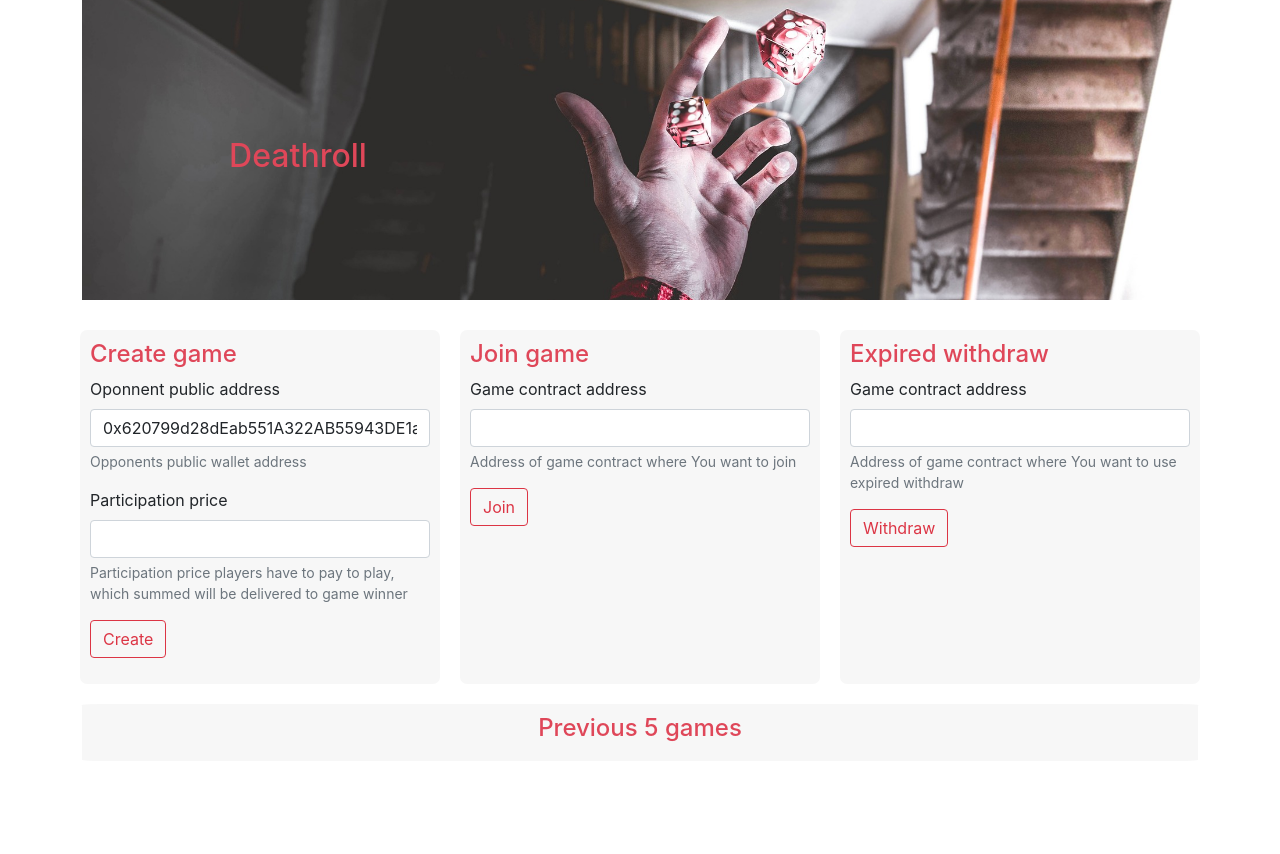
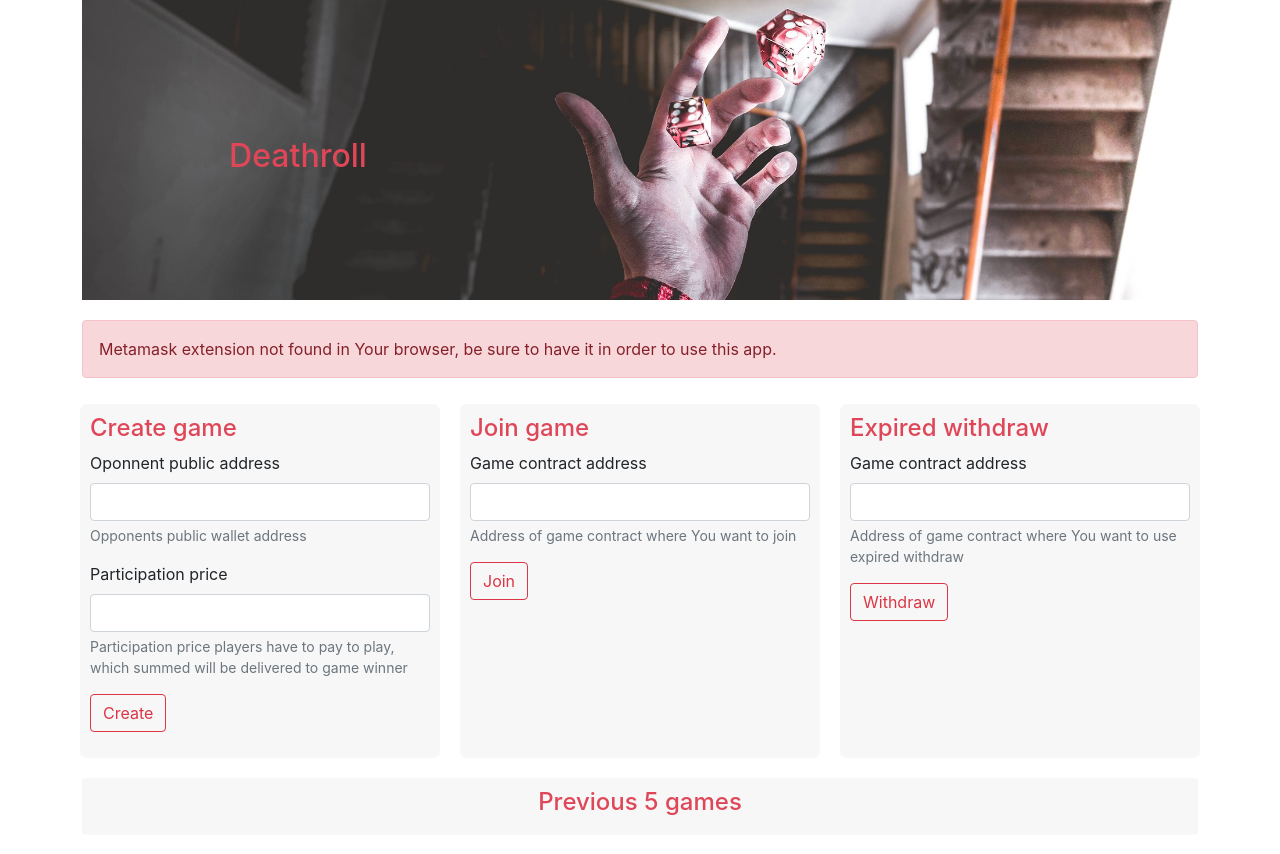
Before and after one commit to MrLaki5/Deathroll-dapp, a React (Create React App) app in the folder web-client/: page / in a window 1280 px wide. Before the commit the page ends 800 px from the top, so only its background shows below. Built offline with nearby package versions, Linux system fonts and the light colour scheme.

Commit message:
add: error handling in client

```diff
--- a/web-client/src/App.js
+++ b/web-client/src/App.js
@@ -14,7 +14,7 @@ class App extends Component {
                    web3: null,
                    accounts: null,
                    contract: null,
-                   oponent_value: "0x620799d28dEab551A322AB55943DE1a58e487A37",
+                   oponent_value: "",
                    player_number: "/",
                    game_contract_address: "",
                    round_number: 1234,
@@ -29,7 +29,8 @@ class App extends Component {
                    participation_value: "",
                    participation_value_wei: "",
                    last_action_time: "",
-                   game_expired_address: ""
+                   game_expired_address: "",
+                   error_message: ""
                   };
 
     this.handleChange = this.handleChange.bind(this);
@@ -86,22 +87,28 @@ class App extends Component {
       })
     } catch (error) {
       // Catch any errors for any of the above operations.
-      alert(
-        `Failed to load web3, accounts, or contract. Check console for details.`,
-      );
-      console.error(error);
+      this.setState({error_message: "There was problem with creating a game contract."})
     }
   }
 
   handleSubmitContractAddress(event) {
     event.preventDefault();
-
+    try {
+      if (this.state.web3.utils.isAddress(this.state.game_contract_address)) {
         const instance = new this.state.web3.eth.Contract(
           DeathrollContract.abi,
           this.state.game_contract_address
         );
 
         this.setState({ contract: instance }, () => this.load_state_function());
+      }
+      else {
+        this.setState({error_message: "Invalid game address."})
+      }
+    } catch (error) {
+      // Catch any errors for any of the above operations.
+      this.setState({error_message: "There is error joining a game."})
+    }
   }
 
   handleSubmitExpiredAddress(event) {
@@ -110,12 +117,22 @@ class App extends Component {
   }
 
   expire_withdraw = async () => {
+    try {
+      if (this.state.web3.utils.isAddress(this.state.game_contract_address)) {
         const instance = new this.state.web3.eth.Contract(
           DeathrollContract.abi,
           this.state.game_expired_address
         );
 
         await instance.methods.expire_withdraw().send({ from: this.state.accounts[0] })
+      }
+      else {
+        this.setState({error_message: "Invalid game address."})
+      }
+    } catch (error) {
+      // Catch any errors for any of the above operations.
+      this.setState({error_message: "There is error requesting expired withdrawal."})
+    }
   }
 
   check_game_finish_status = async (winner_address) => {
@@ -169,12 +186,19 @@ class App extends Component {
   }
 
   generate_roll = async () => {
+    try {
       this.setState({show_roll: false})
 
       await this.state.contract.methods.roll().send({ from: this.state.accounts[0] });
     }
+    catch (error) {
+      // Catch any errors for any of the above operations.
+      this.setState({error_message: "There was error rolling.", show_roll: true})
+    }
+  }
 
   load_state_function = async () => {
+    try {
       var games_history = JSON.parse(localStorage.getItem("game_history"));
       if (games_history != null)
       {
@@ -230,18 +254,33 @@ class App extends Component {
       else if (round_state === 4) {
 
       }
+    } catch (error) {
+      // Catch any errors for any of the above operations.
+      this.setState({error_message: "There was error loading game content."})
+    }
   }
 
   init_game_function = async () => {
-    console.log("Init game function!")
+    try {
       this.setState({show_init: false})
       await this.state.contract.methods.init_ready().send({ from: this.state.accounts[0], value: this.state.participation_value_wei });
       this.check_round_info();
     }
+    catch (error) {
+      // Catch any errors for any of the above operations.
+      this.setState({error_message: "There was error initializing game.", show_init: true})
+    }
+  }
 
   withdraw = async () => {
+    try {
       this.setState({show_withdraw: false})
       await this.state.contract.methods.withdraw().send({ from: this.state.accounts[0] });
+    }
+    catch (error) {
+      // Catch any errors for any of the above operations.
+      this.setState({error_message: "There was error withdrawing prize.", show_withdraw: true})
+    }
   }
 
   componentDidMount = async () => {
@@ -257,12 +296,12 @@ class App extends Component {
 
         this.setState({ web3, accounts});
       }
+      else {
+        this.setState({error_message: "Metamask extension not found in Your browser, be sure to have it in order to use this app."});
+      }
     } catch (error) {
       // Catch any errors for any of the above operations.
-      alert(
-        `Failed to load web3, accounts, or contract. Check console for details.`,
-      );
-      console.error(error);
+      this.setState({error_message: "There was problem connecting with Your Metamask wallet, make sure everything is correctly set up."});
     }
   };
 
@@ -275,6 +314,19 @@ class App extends Component {
   }
 
   render() {
+
+    var error_content = ""
+    if (this.state.error_message !== "") {
+      error_content = (
+      <div className="row">
+        <div className="col">
+          <div className="alert alert-danger" role="alert">
+            {this.state.error_message}
+          </div>
+        </div>
+      </div>);
+    }
+
     if (!this.state.contract) {
       var games_history = JSON.parse(localStorage.getItem("game_history"));
       let content = [];
@@ -292,19 +344,22 @@ class App extends Component {
           </div>
 
           <div className="container spacer">
+
+            {error_content}
+
             <div className="row">
               <div className="col inner-col-class">
                   <h4 className="title-style">Create game</h4>
                   <form onSubmit={this.handleSubmit} autoComplete="off">
                     <div className="mb-3">
                       <label htmlFor="game_expired_address" className="form-label">Oponnent public address</label>
-                      <input type="text" className="form-control" id="game_expired_address" aria-describedby="game_expired_address_help" value={this.state.oponent_value} onChange={this.handleChange} />
+                      <input type="text" className="form-control" id="game_expired_address" aria-describedby="game_expired_address_help" value={this.state.oponent_value} onChange={this.handleChange} required/>
                       <div id="game_expired_address_help" className="form-text">Opponents public wallet address</div>
                     </div>
 
                     <div className="mb-3">
                       <label htmlFor="game_expired_address" className="form-label">Participation price</label>
-                      <input type="number" className="form-control" id="game_expired_address" aria-describedby="game_expired_address_help" value={this.state.participation_value} onChange={this.handleChangeParticipation} />
+                      <input type="number" className="form-control" id="game_expired_address" aria-describedby="game_expired_address_help" value={this.state.participation_value} onChange={this.handleChangeParticipation} required/>
                       <div id="game_expired_address_help" className="form-text">Participation price players have to pay to play, which summed will be delivered to game winner</div>
                     </div>
 
@@ -319,7 +374,7 @@ class App extends Component {
                 <form onSubmit={this.handleSubmitContractAddress} autoComplete="off">
                   <div className="mb-3">
                     <label htmlFor="game_expired_address" className="form-label">Game contract address</label>
-                    <input type="text" className="form-control" id="game_expired_address" aria-describedby="game_expired_address_help" value={this.state.game_contract_address} onChange={this.handleChangeContractAddress} />
+                    <input type="text" className="form-control" id="game_expired_address" aria-describedby="game_expired_address_help" value={this.state.game_contract_address} onChange={this.handleChangeContractAddress} required/>
                     <div id="game_expired_address_help" className="form-text">Address of game contract where You want to join </div>
                   </div>
                   <div className="mb-3">
@@ -333,7 +388,7 @@ class App extends Component {
                   <form onSubmit={this.handleSubmitExpiredAddress} autoComplete="off">
                     <div className="mb-3">
                       <label htmlFor="game_expired_address" className="form-label">Game contract address</label>
-                      <input type="text" className="form-control" id="game_expired_address" aria-describedby="game_expired_address_help" value={this.state.game_expired_address} onChange={this.handleChangeExpiredAddress} />
+                      <input type="text" className="form-control" id="game_expired_address" aria-describedby="game_expired_address_help" value={this.state.game_expired_address} onChange={this.handleChangeExpiredAddress} required/>
                       <div id="game_expired_address_help" className="form-text">Address of game contract where You want to use expired withdraw </div>
                     </div>
                     <div className="mb-3">
@@ -362,6 +417,9 @@ class App extends Component {
         </div>
 
         <div className="container spacer">
+
+          {error_content}
+
           <div className="row text-center inner-col-class-full-row">
             <h4 className="title-style">Game info</h4>
             <ul className="list-group list-group-flush text-center">
```
Lines whose indentation alone changed are shown as unchanged.
